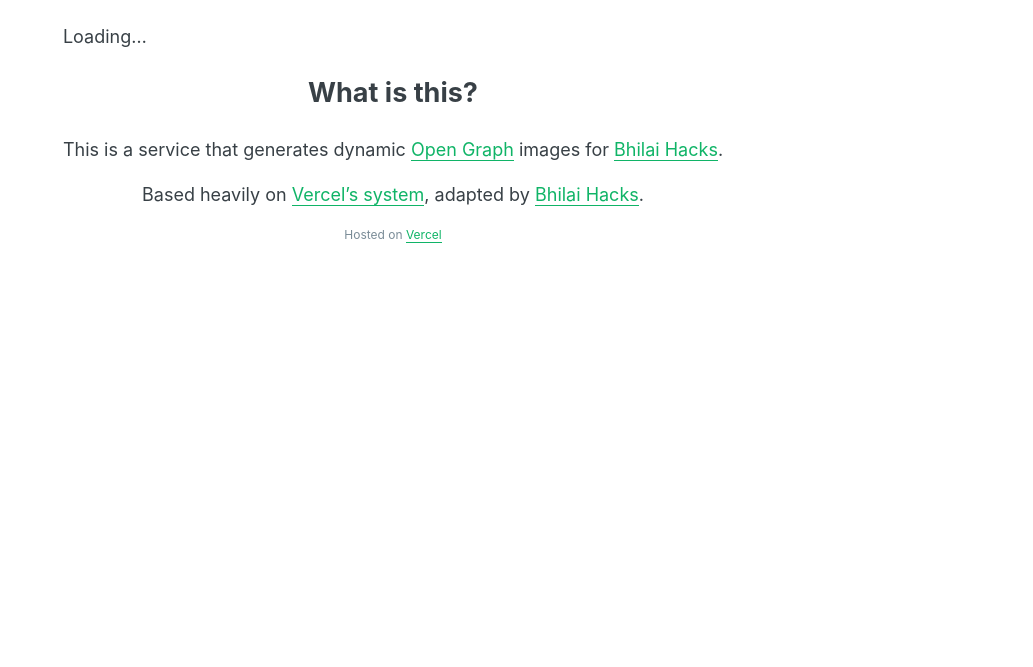
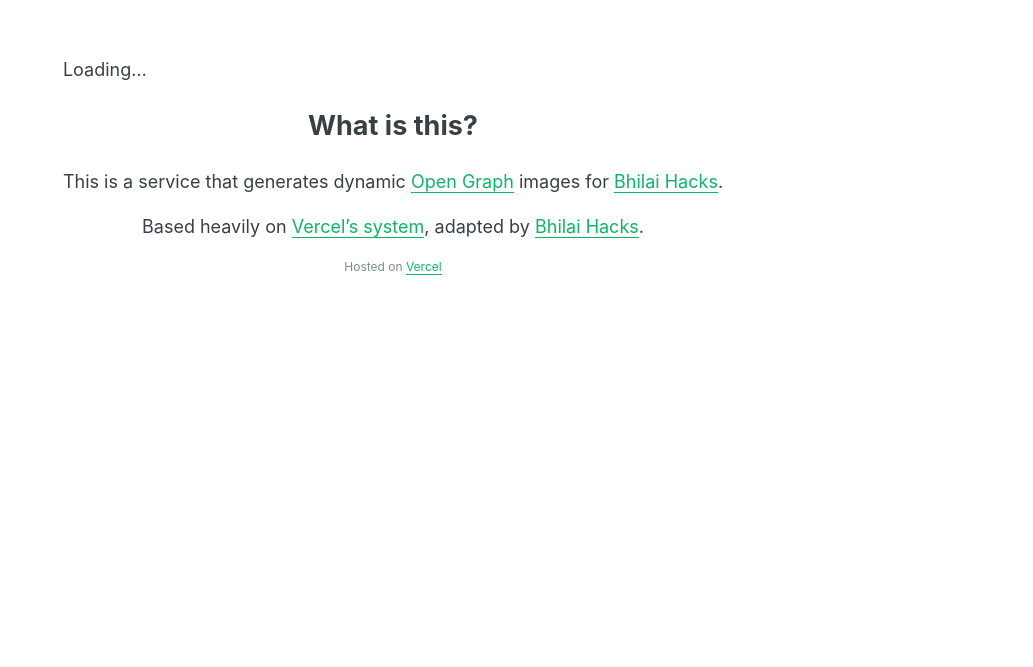
Before and after one commit to pranjalbareth/cover-machine, a website with bundled scripts: page public/index.html in a window 1280 px wide. Shown: the part 133-800 px from the top of the page, without its empty margins (247-1280 px from the left). Built offline with nearby package versions, Linux system fonts and the light colour scheme; a script that the page names is missing; a web font is replaced by a local one.

Commit message:
fix:appSplit-position-adjustment

```diff
--- a/public/style.css
+++ b/public/style.css
@@ -28,6 +28,10 @@
   color: #384046;
 }
 
+#app {
+  margin-right: 150px;
+  margin-top: 65px;
+}
 a {
   cursor: pointer;
   color: #10b467;
```
